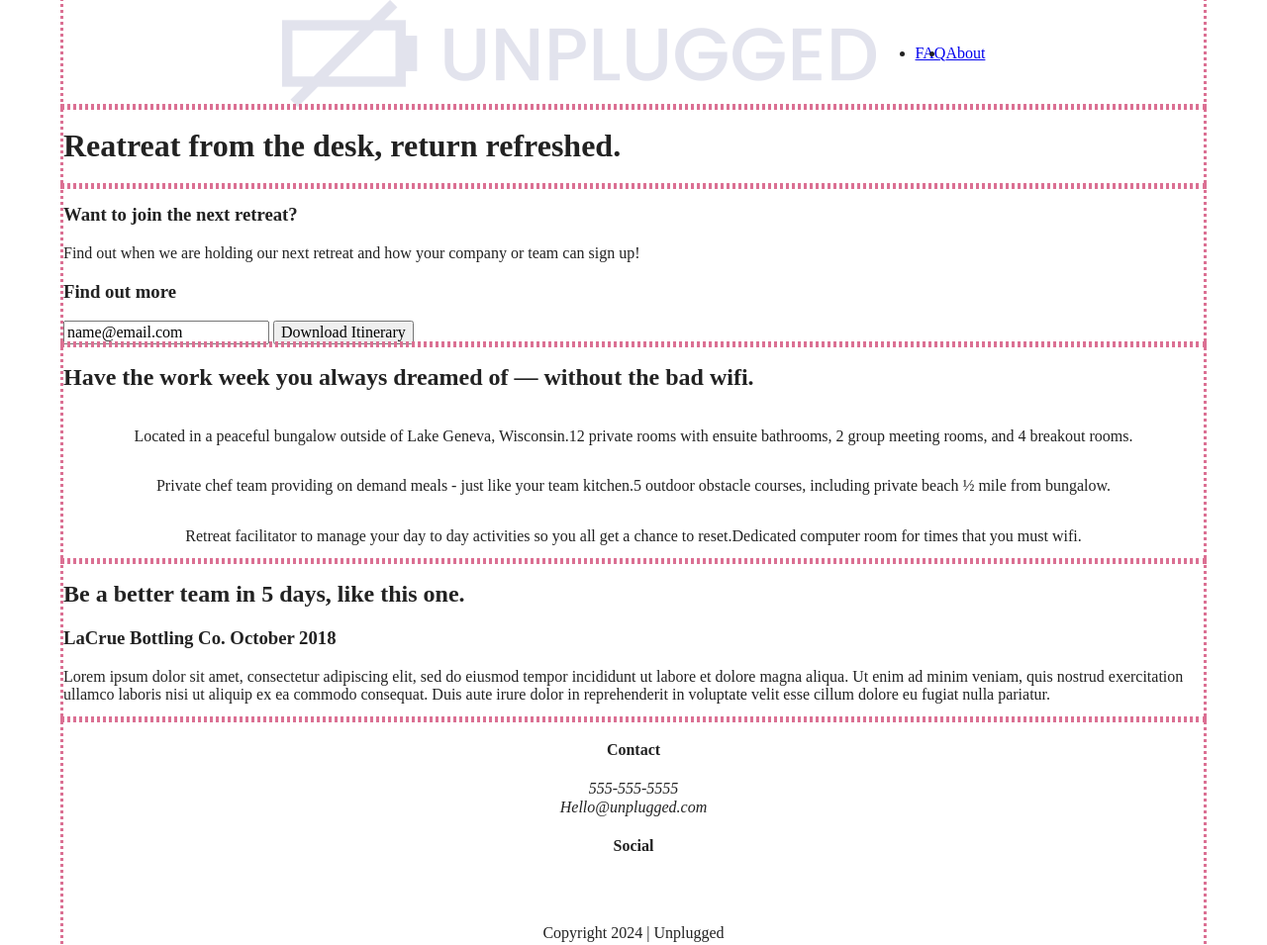
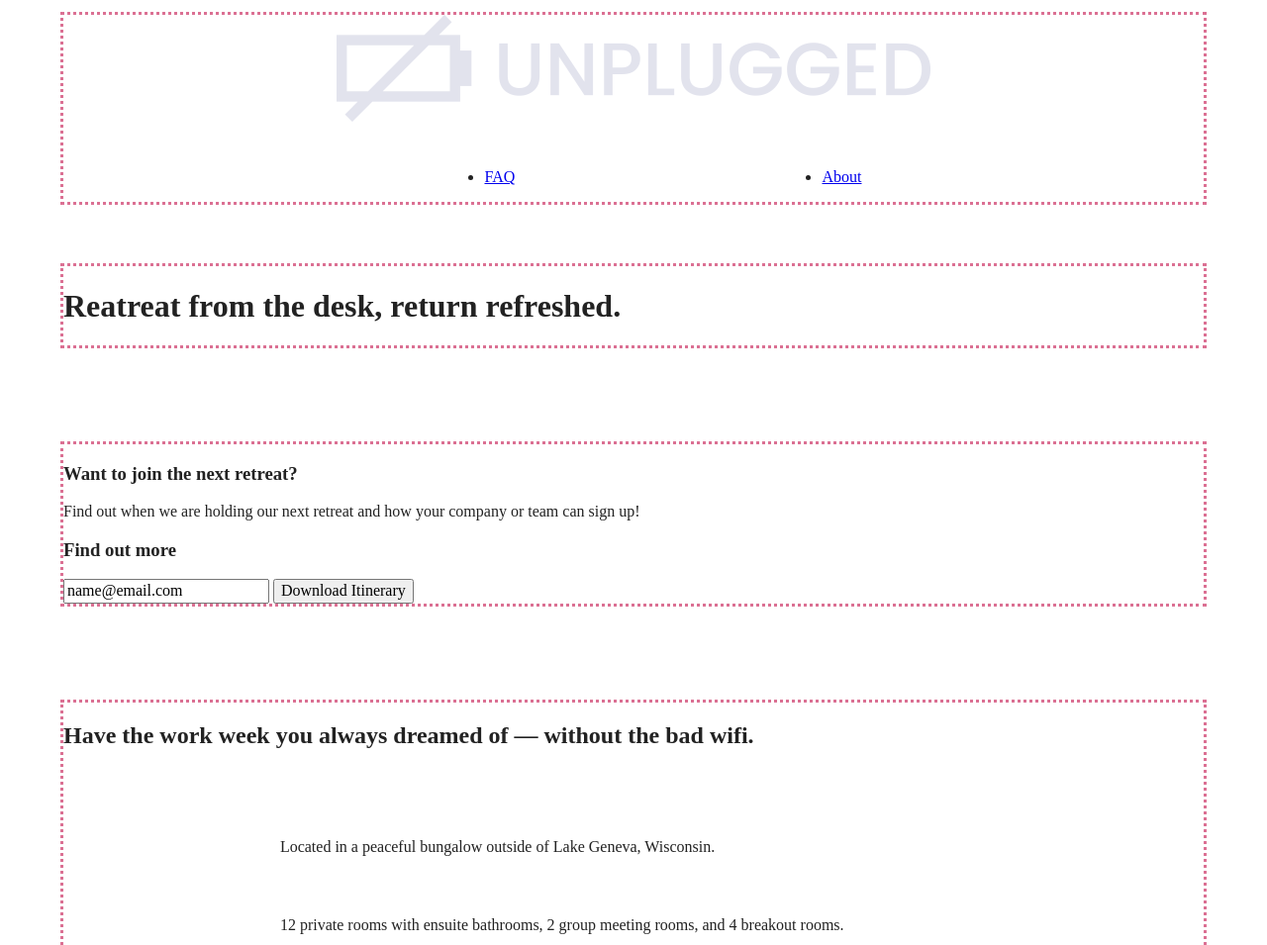
Before and after one commit to KlaraAB/unplugged-project, a website built with Parcel: page index.html in a window 1280 px wide. Shown: the top 955 px of the page at 99% size. Built offline with nearby package versions, Linux system fonts and the light colour scheme.

Commit message:
Widths and margins

```diff
--- a/css/main.css
+++ b/css/main.css
@@ -100,6 +100,7 @@ textarea {
 .content-wrapper {
   outline: 3px dotted palevioletred;
   width: 90%;
+  margin: 50px 0;
 }
    /*------------ Base Header - Footer Styles -----------*/
 
@@ -108,6 +109,7 @@ textarea {
 header {
   display: flex;
   justify-content: center;
+  padding: 15px 0;
 }
 
 header .content-wrapper {
@@ -115,20 +117,25 @@ header .content-wrapper {
   justify-content: center;
   align-items: center;
   flex-flow: row wrap;
+  margin: 0;
 }
 
 .header-divider {
+  width: 100%;
+  height: 1px;
+  margin-top: 10px;
+  margin-bottom: 20px;
 
 }
 
 header nav {
-
+  width: 60%;
 }
 
 header nav ul {
   display: flex;
   justify-content: space-around;
-
+  width: 100%;
 }
 
 
@@ -139,6 +146,10 @@ footer {
   flex-direction: column;
   align-items: center;
   text-align: center;
+}
+
+.footer p{
+  margin: 0;
 }
 
 footer .social-icons {
@@ -152,6 +163,18 @@ footer .social-icons p {
   display: flex;
   justify-content: center;
   align-items: center;
+}
+
+footer .content-wrapper {
+  width: 55%;
+}
+
+footer .contact {
+  margin-bottom: 50px;
+}
+
+footer .copyright {
+  margin: 20px 0;
 }
 
 /*------------ Mobile Styles - Homepage -----------*/
@@ -177,6 +200,15 @@ aside {
   justify-content: center;
 }
 
+.features h2 {
+  margin-bottom: 60px;
+}
+
+.features article {
+  width: 62%;
+  margin: 30px 0;
+}
+
 .features .features-items {
   display: flex;
   justify-content: center;
@@ -184,11 +216,20 @@ aside {
   flex-flow: row wrap;
 }
 
+.features p {
+  margin: 0;
+}
+
 /* Reviews */
 
 .reviews {
   display: flex;
   justify-content: center;
+}
+
+.reviews h3 {
+  width: 55%;
+  margin: 20px 0;
 }
 
 /* ==========================================================================
@@ -206,6 +247,10 @@ aside {
   justify-content: center;
 }
 
+.contact-content p {
+  margin: 0;
+}
+
 /* ==========================================================================
    FAQ Page
    ========================================================================== */
@@ -214,11 +259,20 @@ aside {
   justify-content: center;
 }
 
+faq h2 {
+  margin-bottom: 40px;
+}
+
+faq .content {
+  margin-bottom: 50px;
+}
+
 .faq .content-wrapper {
   display: flex;
   justify-content: center;
   align-items: flex-start;
   flex-flow: row wrap;
+  margin: 50px 0 0 0;
 }
 
 /* ==========================================================================
```
